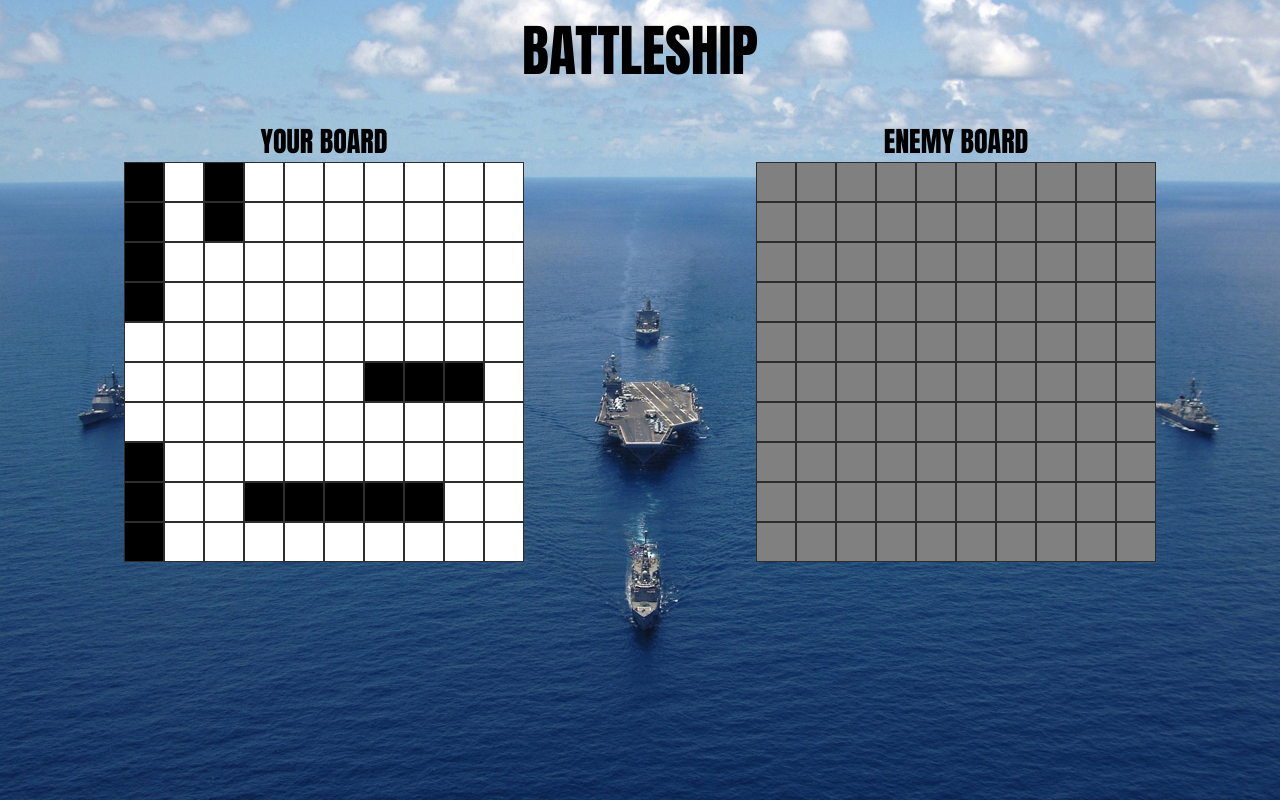
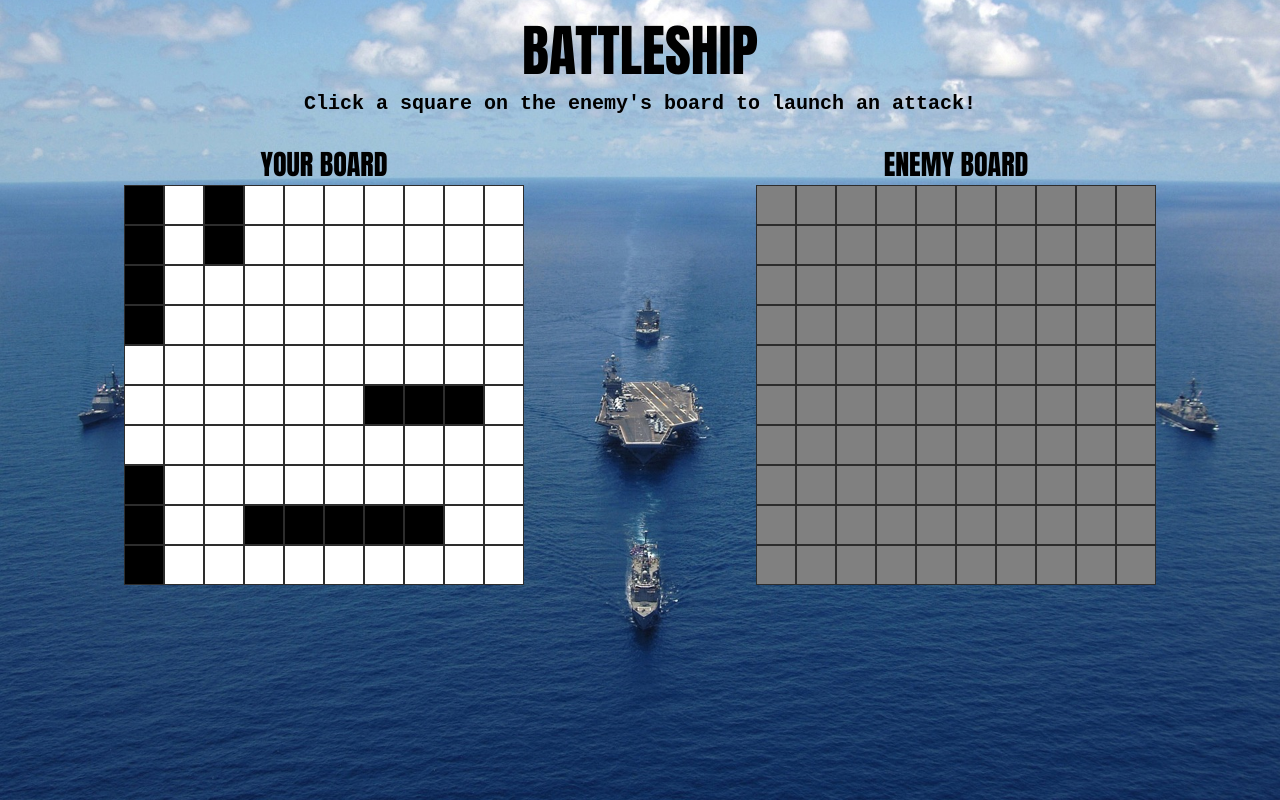
Before and after one commit to eascodes/battleship, a website built with webpack: page dist/index.html in a window 1280 px wide. Both pictures are taken after a click on the button "START". Built offline with nearby package versions, Linux system fonts and the light colour scheme.

Commit message:
Add game instructions

```diff
--- a/src/index.js
+++ b/src/index.js
@@ -40,6 +40,10 @@ const startGameDisplay = () => {
     const label2 = document.createElement("h3");
     label2.textContent = "ENEMY BOARD";
     gridHeader2.appendChild(label2);
+    const instructions = document.createElement("p");
+    instructions.classList.add("instructions");
+    instructions.textContent = "Click a square on the enemy's board to launch an attack!";
+    header.appendChild(instructions);
 
     gameLoop();
 }
--- a/src/style.css
+++ b/src/style.css
@@ -57,6 +57,13 @@ h1 {
             "player1"
             "player2";
     }
+}
+
+.instructions {
+    margin: 0;
+    font-size: 1.25rem;
+    font-family: 'Courier New', Courier, monospace;
+    font-weight: 700;
 }
 
 h3 {
```
